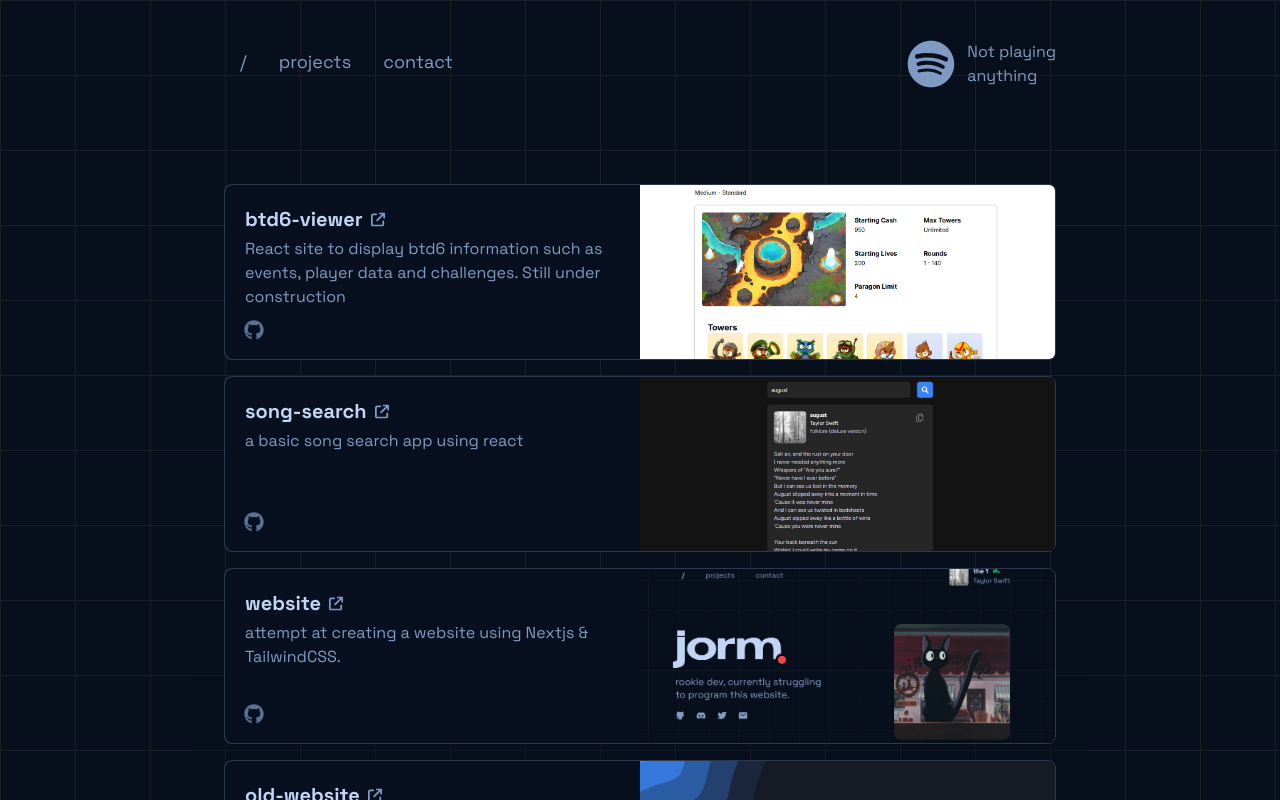
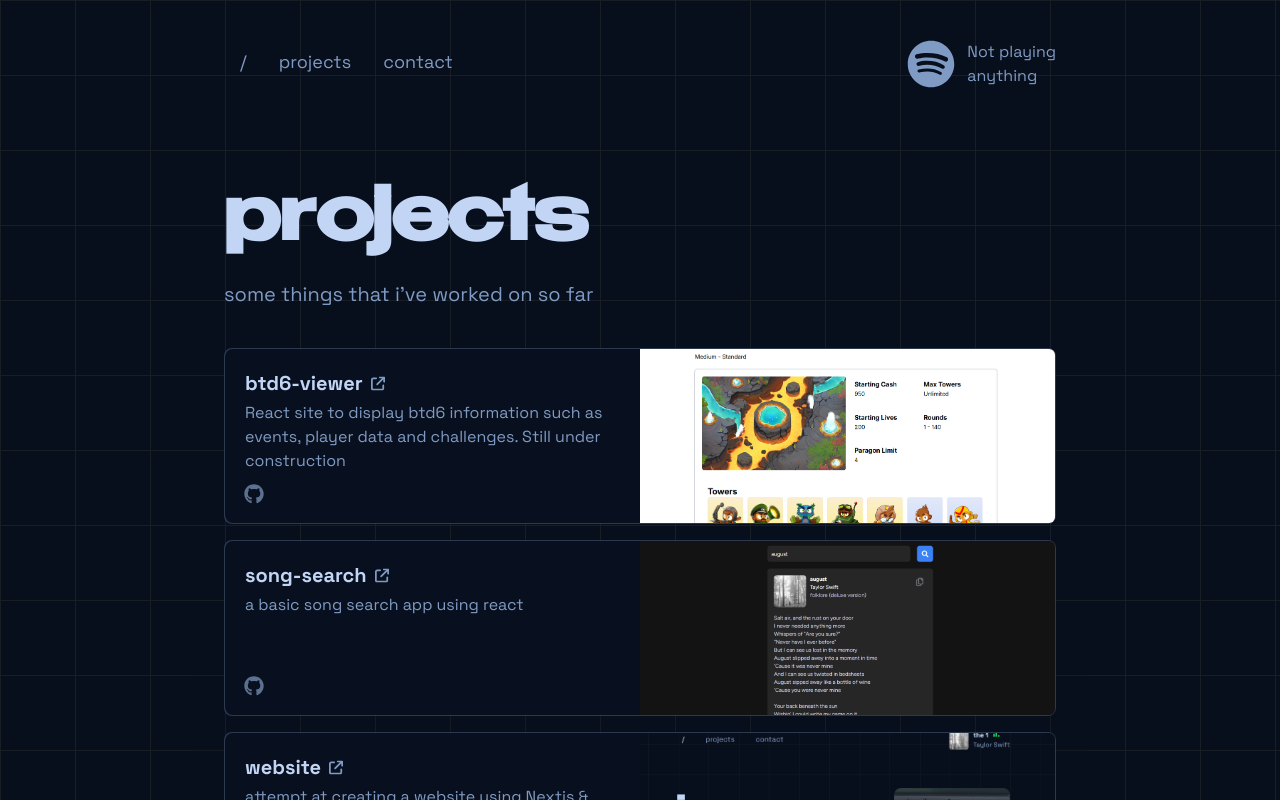
Before and after one commit to jormy/website, a Next.js app: page /projects in a window 1280 px wide. Shown: the top 800 px of the page. Built offline with nearby package versions, Linux system fonts and the light colour scheme; no server answers.

Commit message:
feat(ui): projects page header

```diff
--- a/src/app/page.tsx
+++ b/src/app/page.tsx
@@ -14,7 +14,7 @@ export default function Home() {
       <div className="mb-10 flex justify-between">
         <div>
           <h1
-            className={`${benzin.className} relative w-min text-8xl font-bold text-denim-200`}
+            className={`${benzin.className} relative w-min md:text-8xl text-7xl font-bold text-denim-200`}
           >
             jorm
             <Discord />
--- a/src/app/projects/page.tsx
+++ b/src/app/projects/page.tsx
@@ -1,12 +1,22 @@
 "use client";
 
 import ProjectCard from "@/app/projects/projectCard/ProjectCard";
+import { benzin } from "@/utils/fonts";
 import { projects } from "@/utils/projects";
 import { motion as m } from "framer-motion";
 
 function Projects() {
   return (
     <>
+      <div className="space-y-10">
+        <div className="space-y-6">
+          <h1
+            className={`${benzin.className} text-7xl font-bold text-denim-200`}
+          >
+            projects
+          </h1>
+          <p className="text-xl">some things that i've worked on so far </p>
+        </div>
         <div className="grid gap-4">
           {projects.map((project, index) => (
             <m.div
@@ -26,6 +36,7 @@ function Projects() {
             </m.div>
           ))}
         </div>
+      </div>
     </>
   );
 }
```
Lines whose indentation alone changed are shown as unchanged.
